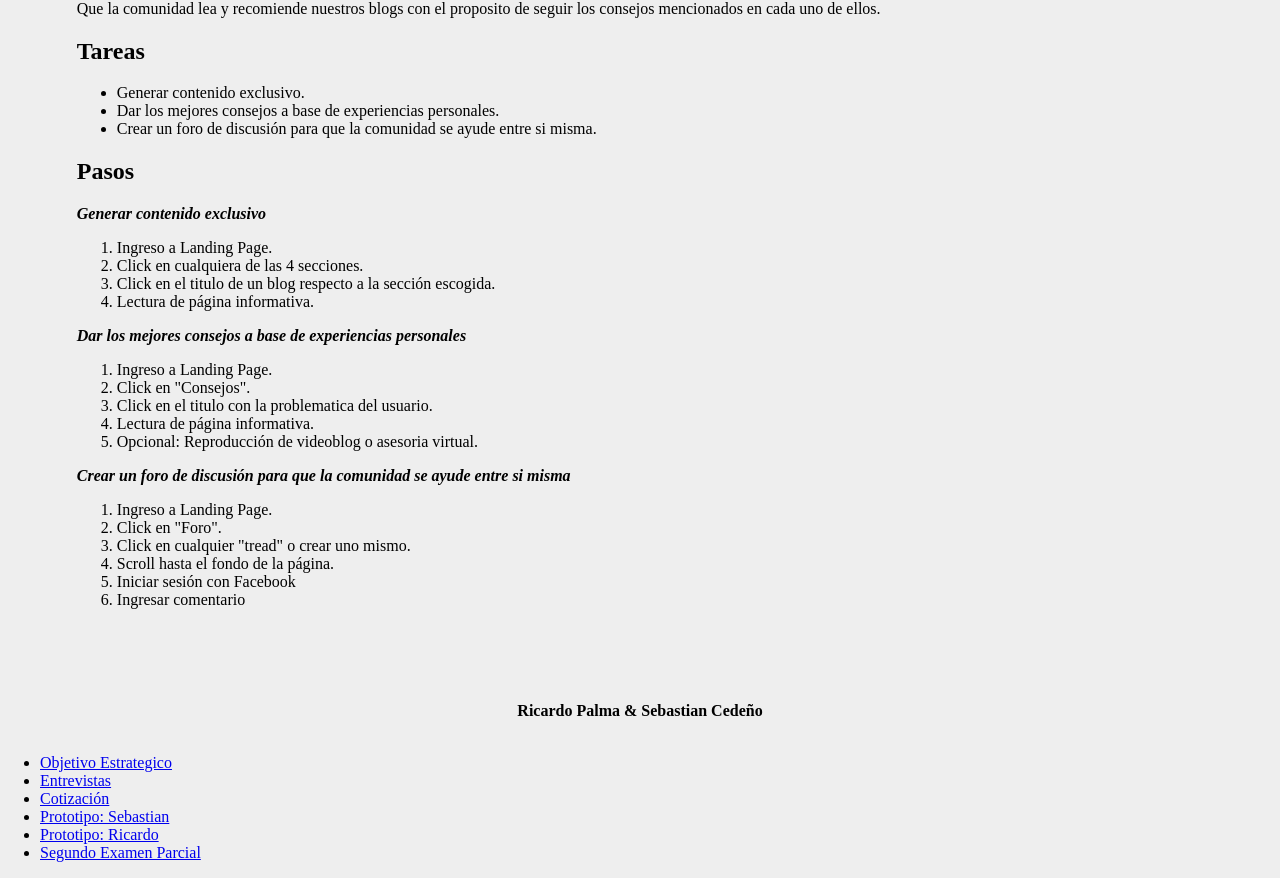
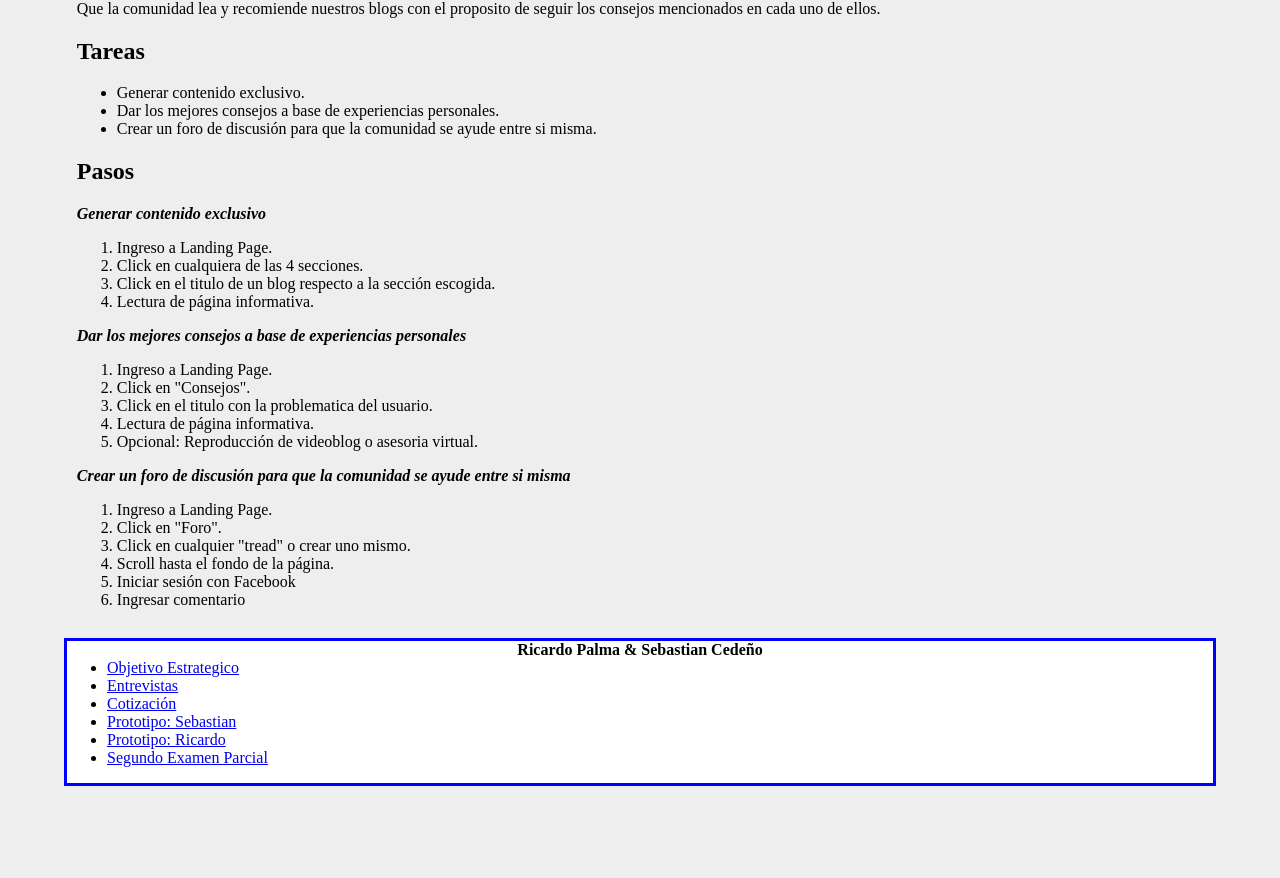
Before and after one commit to RichiePalma/RichiePalma.github.io, a plain HTML site: page ObjEstrategico.html in a window 1280 px wide. Shown: the part 144-1022 px from the top of the page. After the commit the page ends 942 px from the top, so only its background shows below. Drawn offline with Linux system fonts and the light colour scheme.

Commit message:
Add files via upload

```diff
--- a/css/Standar.css
+++ b/css/Standar.css
@@ -4,6 +4,9 @@ body{
  margin: 0;
  padding: 0;
 
+}
+center{
+  margin-bottom: -3%;
 }
 
 
@@ -19,6 +22,9 @@ body{
   background-color: #E3E3E3;
 }
 
+.interactive:hover{
+  cursor: pointer;
+}
 .banner{
   width: 100%;
   height: 100%;
@@ -39,7 +45,9 @@ body{
 }
 
 .content{
-  margin: 5%;
+  margin-left: 5%;
+  margin-right: 5%;
+  margin-top: 5%;
   padding: 1%;
   height: auto;
   display: inline-block;
@@ -87,3 +95,11 @@ body{
 #bannermainpage{
     background-image: url("https://scontent-dft4-2.xx.fbcdn.net/v/t1.0-9/15337460_10156706991624619_5215222590071351097_n.png?oh=f58e74e489a39baee3464c8bcd4c0b46&oe=59457678");
 }
+
+#links{
+  background-color: #FFFFFF;
+  margin-left: 5%;
+  margin-right: 5%;
+  margin-bottom: 1%;
+  border: 3px solid blue;
+}
```
